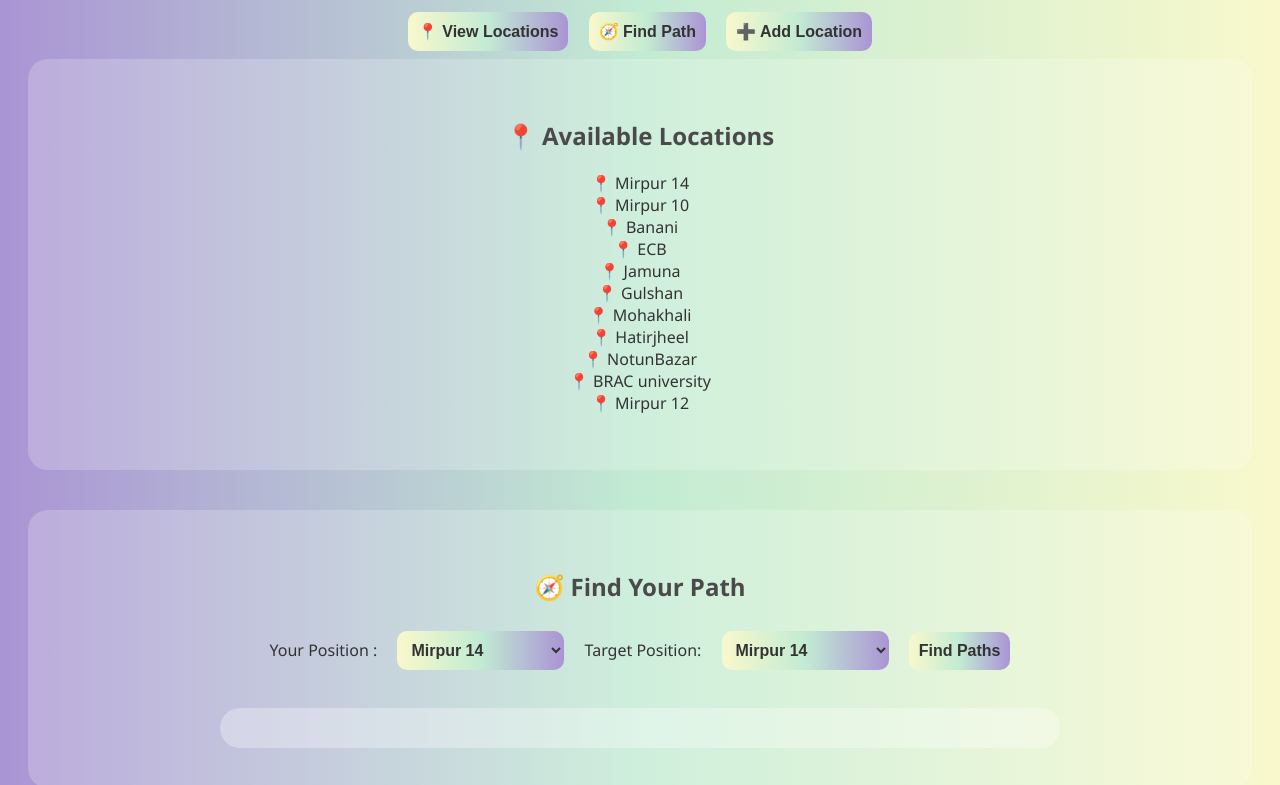
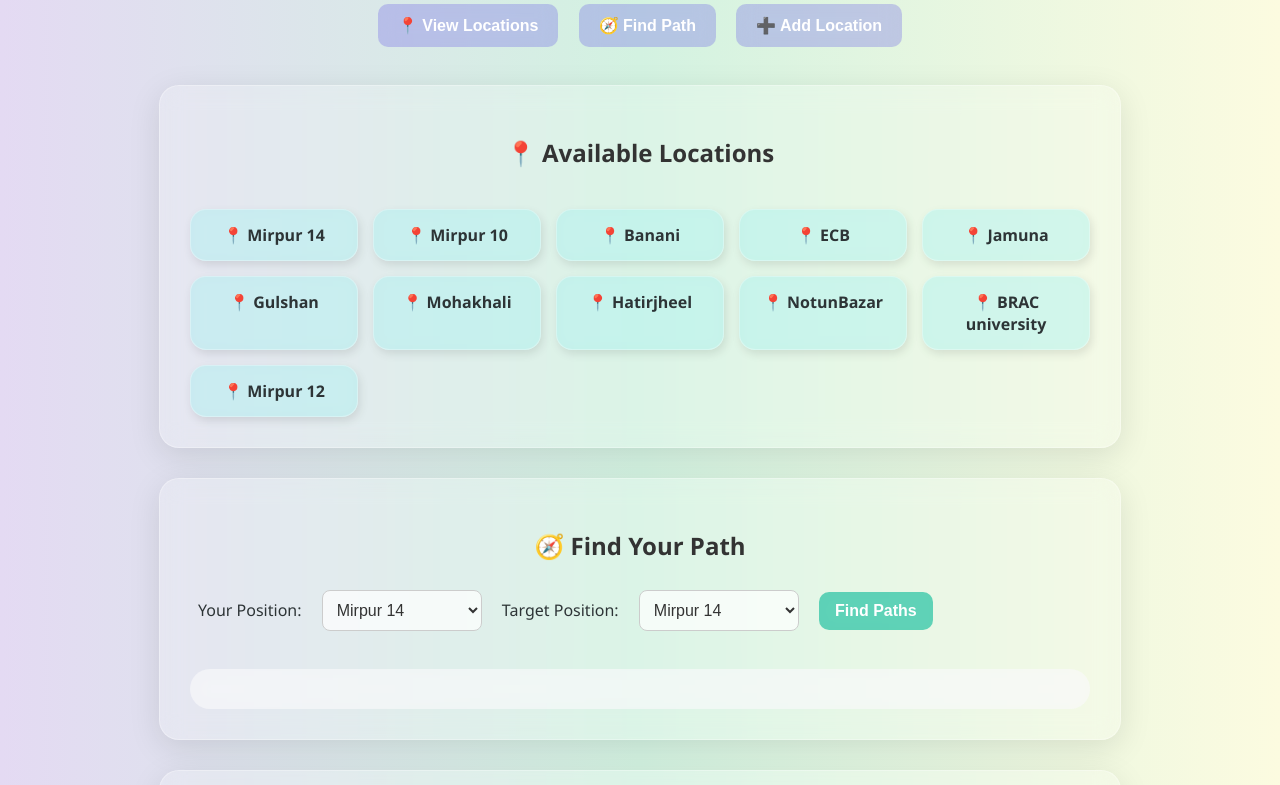
Before and after one commit to Tasrif-Ahmed-Mohsin/webpath, a plain HTML site: page index.html in a window 1280 px wide. Shown: the part 108-893 px from the top of the page. Drawn offline with Linux system fonts and the light colour scheme.

Commit message:
Update index.html

```diff
--- a/index.html
+++ b/index.html
@@ -11,15 +11,77 @@
 
     body {
       font-family: 'Segoe UI', Tahoma, Geneva, Verdana, sans-serif;
-      background: linear-gradient(to right, #aa94d4, #c2ebd3, #f9f8cc);
+      background: linear-gradient(to right, #e4daf3, #d3f2e1, #fcfbe0);
+      color: #2d3436;
+      padding: 20px;
+      margin: 0;
+    }
+
+    h1, h2 {
       color: #333;
-      padding: 20px;
+      margin-bottom: 20px;
       text-align: center;
     }
 
-    h1, h2 {
-      margin-bottom: 20px;
-      color: #4a4a4a;
+    .nav-buttons {
+      text-align: center;
+      margin-bottom: 30px;
+    }
+
+    .nav-buttons button {
+      padding: 12px 20px;
+      margin: 8px;
+      border: none;
+      border-radius: 10px;
+      background: rgba(108, 92, 231, 0.3);
+      color: white;
+      font-weight: 600;
+      font-size: 1rem;
+      cursor: pointer;
+      transition: all 0.3s ease;
+      backdrop-filter: blur(10px);
+    }
+
+    .nav-buttons button:hover {
+      background: rgba(87, 75, 219, 0.5);
+      transform: scale(1.05);
+    }
+
+    .section {
+      background: rgba(255, 255, 255, 0.2);
+      border-radius: 20px;
+      padding: 30px;
+      margin: 30px auto;
+      max-width: 900px;
+      box-shadow: 0 8px 32px rgba(0, 0, 0, 0.1);
+      backdrop-filter: blur(12px);
+      border: 1px solid rgba(255, 255, 255, 0.3);
+    }
+
+    .location-grid {
+      display: grid;
+      grid-template-columns: repeat(auto-fit, minmax(140px, 1fr));
+      gap: 15px;
+      padding-top: 20px;
+    }
+
+    .location-card {
+      background: rgba(129, 236, 236, 0.3);
+      color: #2d3436;
+      padding: 14px;
+      border-radius: 16px;
+      font-weight: bold;
+      font-size: 1rem;
+      text-align: center;
+      box-shadow: 2px 4px 10px rgba(0,0,0,0.1);
+      transition: transform 0.3s;
+      backdrop-filter: blur(8px);
+      border: 1px solid rgba(255, 255, 255, 0.3);
+    }
+
+    .location-card:hover {
+      transform: scale(1.08);
+      cursor: pointer;
     }
 
     label, select, button, input {
@@ -27,57 +89,70 @@
       margin: 8px;
     }
 
-select, button, input {
+    select, input[type="text"], input[type="number"] {
       padding: 10px;
+      border-radius: 8px;
+      border: 1px solid #ccc;
+      background: rgba(255, 255, 255, 0.7);
+      color: #333;
+      min-width: 160px;
+    }
+
+    button {
+      padding: 10px 16px;
       border-radius: 10px;
       border: none;
-  background: linear-gradient(to left, #aa94d4, #c2ebd3, #f9f8cc); /* Reversed gradient */
-  color: #333;
+      background: rgba(0, 184, 148, 0.6);
+      color: white;
       font-weight: bold;
       cursor: pointer;
-  transition: filter 0.3s ease;
+      transition: all 0.3s ease;
+      backdrop-filter: blur(8px);
     }
 
     button:hover {
-  filter: brightness(1.1); /* Slight glow effect */
-}
-
-
-
-    .section {
-      padding: 40px 20px;
-      background-color: rgba(255,255,255,0.2);
-      border-radius: 20px;
-      margin-bottom: 40px;
+      background: rgba(1, 145, 112, 0.7);
+      transform: scale(1.04);
     }
 
     #output {
       margin-top: 30px;
       padding: 20px;
-      background-color: rgba(255, 255, 255, 0.3);
+      background: rgba(248, 249, 250, 0.6);
       border-radius: 20px;
-      max-width: 800px;
-      margin-left: auto;
-      margin-right: auto;
+      backdrop-filter: blur(10px);
     }
 
     .path-result {
       text-align: left;
       margin-top: 15px;
-      background-color: #f9f8cc;
+      background: rgba(255, 249, 196, 0.5);
       padding: 15px;
-      border-left: 8px solid #aa94d4;
+      border-left: 8px solid #9575cd;
       border-radius: 12px;
       color: #222;
+      backdrop-filter: blur(6px);
     }
 
     .shortest-time {
-      background-color: #c2ebd3;
-      border-left-color: #2575fc;
+      background: rgba(200, 230, 201, 0.5);
+      border-left-color: #00bcd4;
     }
 
     .connection-row {
       margin: 10px 0;
+      font-size: 0.95rem;
+    }
+
+    @media screen and (max-width: 600px) {
+      select, input[type="text"], input[type="number"], button {
+        width: 100%;
+        margin: 8px 0;
+      }
+
+      .connection-row {
+        display: block;
+      }
     }
   </style>
 </head>
@@ -85,32 +160,27 @@ button:hover {
 
   <h1>🗺️ Walkway Path Finder</h1>
 
-  <!-- 🔘 Navigation Buttons -->
   <div class="nav-buttons">
     <button onclick="document.getElementById('section-locations').scrollIntoView()">📍 View Locations</button>
     <button onclick="document.getElementById('section-findpath').scrollIntoView()">🧭 Find Path</button>
     <button onclick="document.getElementById('section-addlocation').scrollIntoView()">➕ Add Location</button>
   </div>
 
-  <!-- 📍 Available Locations -->
   <div id="section-locations" class="section">
     <h2>📍 Available Locations</h2>
-    <ul id="locationList" style="list-style: none; padding: 0;"></ul>
+    <div id="locationList" class="location-grid"></div>
   </div>
 
-  <!-- 🧭 Pathfinding Section -->
   <div id="section-findpath" class="section">
     <h2>🧭 Find Your Path</h2>
-    <label for="start">Your Position :</label>
+    <label for="start">Your Position:</label>
     <select id="start"></select>
     <label for="end">Target Position:</label>
     <select id="end"></select>
     <button onclick="findPaths()">Find Paths</button>
-
     <div id="output"></div>
   </div>
 
-  <!-- ➕ Add Location Section -->
   <div id="section-addlocation" class="section">
     <h2>➕ Add New Location</h2>
     <input type="text" id="newLocationName" placeholder="New Location Name">
@@ -135,7 +205,7 @@ button:hover {
       [{ dest: 1, time: 15, bus: 30, rik: 0 }, { dest: 6, time: 10, bus: 0, rik: 30 }, { dest: 9, time: 10, bus: 0, rik: 30 }],
       [{ dest: 4, time: 20, bus: 10, rik: 0 }, { dest: 5, time: 10, bus: 10, rik: 0 }, { dest: 9, time: 20, bus: 10, rik: 60 }],
       [{ dest: 7, time: 10, bus: 0, rik: 30 }, { dest: 8, time: 20, bus: 10, rik: 60 }],
-      [ { dest: 0, time: 25, bus: 0, rik: 80 },{ dest: 1, time: 15, bus: 10, rik: 30 },{ dest: 3, time: 15, bus: 15, rik: 70 }]
+      [{ dest: 0, time: 25, bus: 0, rik: 80 },{ dest: 1, time: 15, bus: 10, rik: 30 },{ dest: 3, time: 15, bus: 15, rik: 70 }]
     ];
 
     function populateDropdowns() {
@@ -150,7 +220,7 @@ button:hover {
       places.forEach((place, idx) => {
         start.innerHTML += `<option value="${idx}">${place}</option>`;
         end.innerHTML += `<option value="${idx}">${place}</option>`;
-        list.innerHTML += `<li>📍 ${place}</li>`;
+        list.innerHTML += `<div class="location-card">📍 ${place}</div>`;
       });
     }
 
@@ -162,7 +232,14 @@ button:hover {
 
       function dfs(current, visited, path, costBus, costRik, costTime) {
         if (current === end) {
-          allPaths.push({ path: [...path], bus: costBus, rik: costRik, time: costTime });
+          const cheapCost = path.reduce((sum, node, i) => {
+            if (i === path.length - 1) return sum;
+            const next = path[i + 1];
+            const edge = graph[node].find(e => e.dest === next);
+            return sum + Math.min(edge.bus || edge.rik, edge.rik || edge.bus);
+          }, 0);
+
+          allPaths.push({ path: [...path], bus: costBus, rik: costRik, time: costTime, cheap: cheapCost });
           return;
         }
 
@@ -198,9 +275,20 @@ button:hover {
         <div class="path-result shortest-time">
           <strong>🚀 Shortest Time Path:</strong><br>
           ${shortestPathNames}<br>
-          🚌 Bus cost: <strong>${shortestTimePath.bus}</strong> |
-          🛺 Rikshaw cost: <strong>${shortestTimePath.rik}</strong> |
-          ⏱️ Total Time: <strong>${shortestTimePath.time} mins</strong>
+          🚌 Bus: <strong>${shortestTimePath.bus}</strong> |
+          🛺 Rikshaw: <strong>${shortestTimePath.rik}</strong> |
+          ⏱️ Time: <strong>${shortestTimePath.time} mins</strong>
+        </div>`;
+
+      const cheapestPath = allPaths.reduce((min, p) => p.cheap < min.cheap ? p : min, allPaths[0]);
+      const cheapestPathNames = cheapestPath.path.map(i => places[i]).join(" ➔ ");
+
+      output.innerHTML += `
+        <div class="path-result" style="background: rgba(227, 249, 229, 0.6); border-left-color:#43a047;">
+          <strong>💰 Cheapest Cost Path (min of bus/rikshaw per step):</strong><br>
+          ${cheapestPathNames}<br>
+          💸 Total Chosen Cost: <strong>${cheapestPath.cheap}</strong><br>
+          ⏱️ Time: <strong>${cheapestPath.time} mins</strong>
         </div>`;
 
       allPaths.forEach((p, i) => {
@@ -208,9 +296,10 @@ button:hover {
         output.innerHTML += `
           <div class='path-result'>
             <strong>Path ${i + 1}:</strong> ${pathNames}<br>
-            🚌 Bus cost: <strong>${p.bus}</strong> |
-            🛺 Rikshaw cost: <strong>${p.rik}</strong> |
-            ⏱️ Total Time: <strong>${p.time} mins</strong>
+            🚌 Bus: <strong>${p.bus}</strong> |
+            🛺 Rikshaw: <strong>${p.rik}</strong> |
+            💸 Min Stepwise Cost: <strong>${p.cheap}</strong> |
+            ⏱️ Time: <strong>${p.time} mins</strong>
           </div>`;
       });
     }
```
Lines whose indentation alone changed are shown as unchanged.
